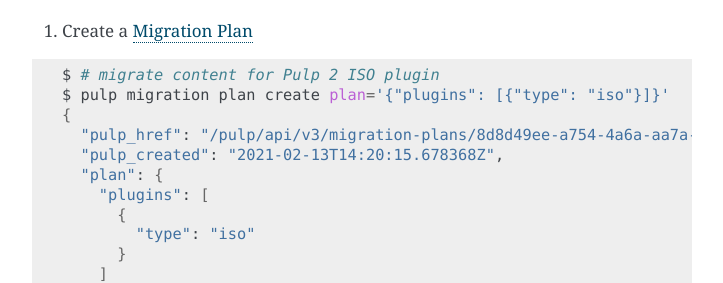
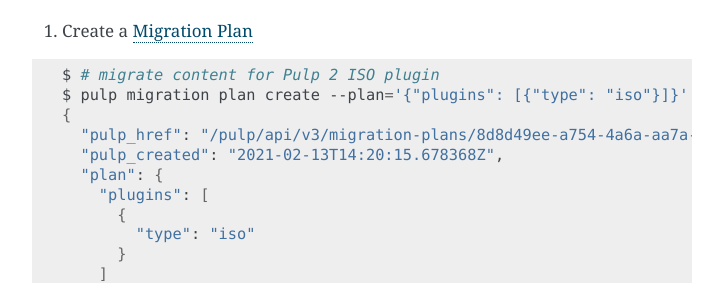
Before and after one commit to pulp/pulp-2to3-migration, a Sphinx documentation site: the page built from docs/workflows.rst, in a window 1280 px wide and 900 px high, scrolled down 409 px. Shown: the part 174-457 px from the top of the window, without its empty margins (388-1111 px from the left). Built offline with Sphinx 7.4.7, drawn with Linux system fonts in a browser that asks for light colours.

```diff
--- a/docs/workflows.rst
+++ b/docs/workflows.rst
@@ -21,7 +21,7 @@ All the commands should be run on Pulp 3 machine.
 .. code:: bash
 
     $ # migrate content for Pulp 2 ISO plugin
-    $ pulp migration plan create plan='{"plugins": [{"type": "iso"}]}'
+    $ pulp migration plan create --plan='{"plugins": [{"type": "iso"}]}'
     {
       "pulp_href": "/pulp/api/v3/migration-plans/8d8d49ee-a754-4a6a-aa7a-d8de4d1039c2/",
       "pulp_created": "2021-02-13T14:20:15.678368Z",
```
